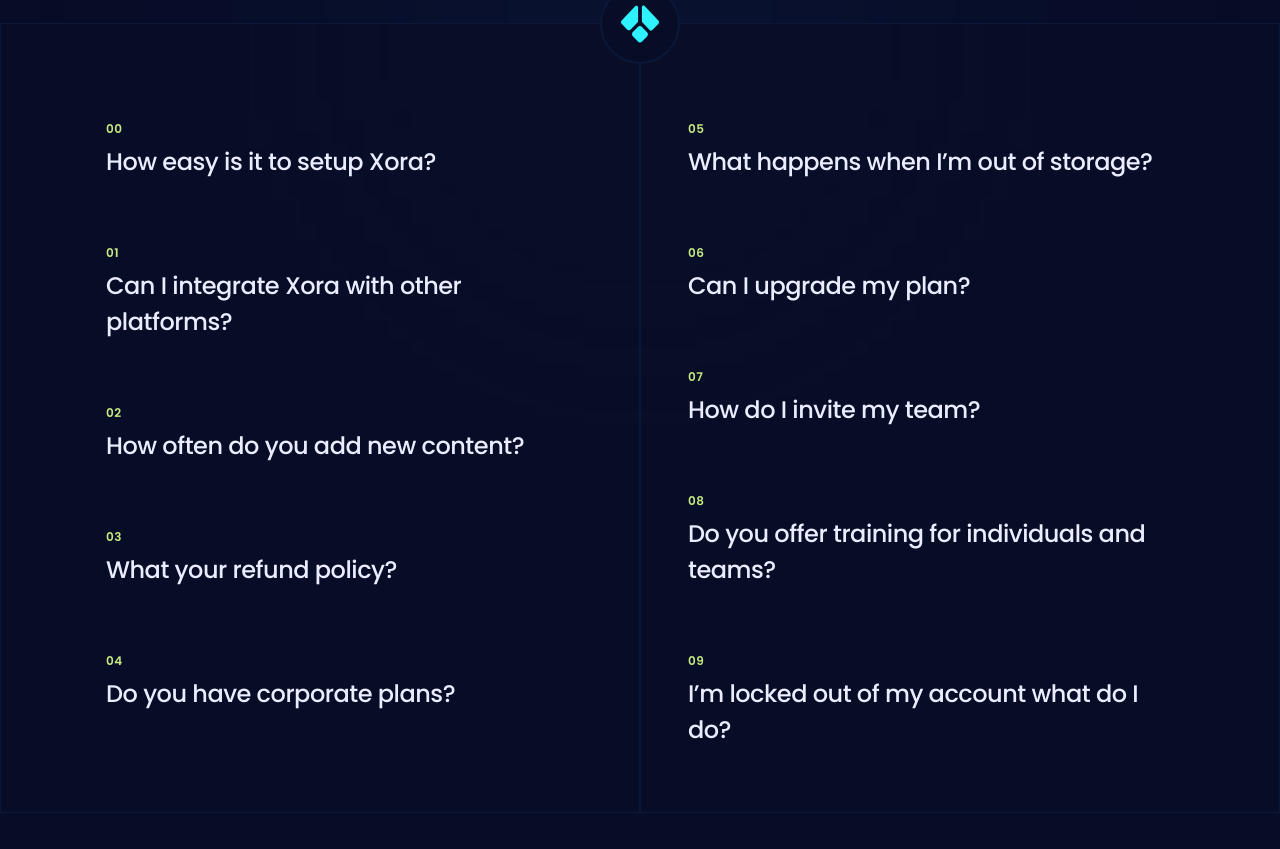
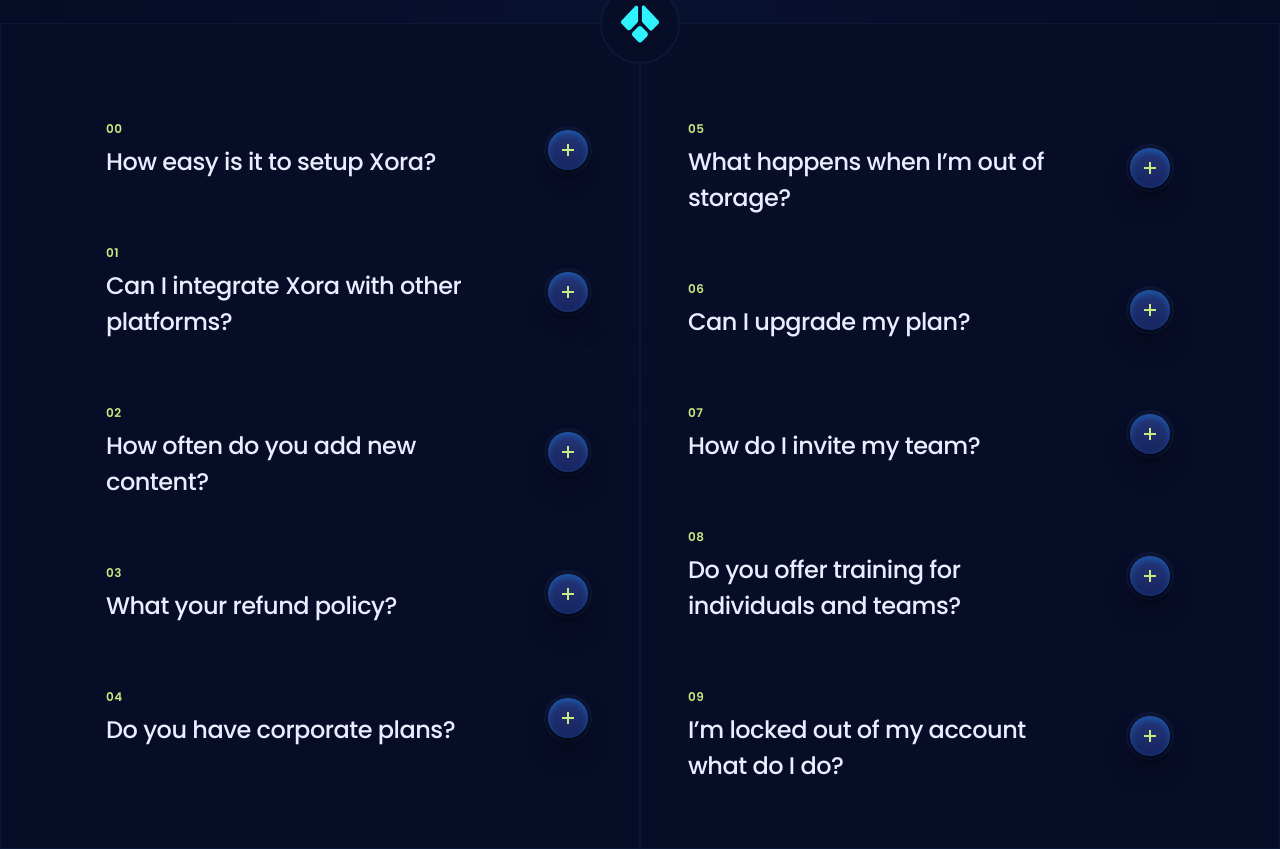
Before and after one commit to Rahul1-design/SaaS-App-Landing-Page, a React (Vite) app: page / in a window 1280 px wide. Shown: the part 3442-4291 px from the top of the page. Before the commit the page ends 4255 px from the top, so only its background shows below. Built offline with nearby package versions, Linux system fonts and the light colour scheme.

Commit message:
Implement click functionality in FaqItem component to toggle active state

```diff
--- a/src/components/FaqItem.jsx
+++ b/src/components/FaqItem.jsx
@@ -8,7 +8,9 @@
     <div className="relative z-2 mb-16">
       <div
         className="group relative flex cursor-pointer items-center justify-content gap-10 px-7"
-        onClick={() => {}}
+        onClick={() => {
+          setActiveId(activeId === item.id ? null : item.id);
+        }}
       >
         <div className="flex-1 ">
           <div className="small-compact mb-1.5 text-p3 max-lg:hidden">
@@ -24,6 +26,15 @@
             {item.question}
           </div>
         </div>
+
+        <div
+          className={clsx(
+            'faq-icon relative size-12 flex justify-center items-center border-2 border-s2 rounded-full shadow-400 transition-all duration-500 group-hover:border-s4',
+            active && 'before:bg-p1 after:rotate-0 after:bg-p1'
+          )}
+        >
+          <div className="g4 size-11/12 rounded-full shadow-300 "></div>
+        </div>
       </div>
     </div>
   );
```
